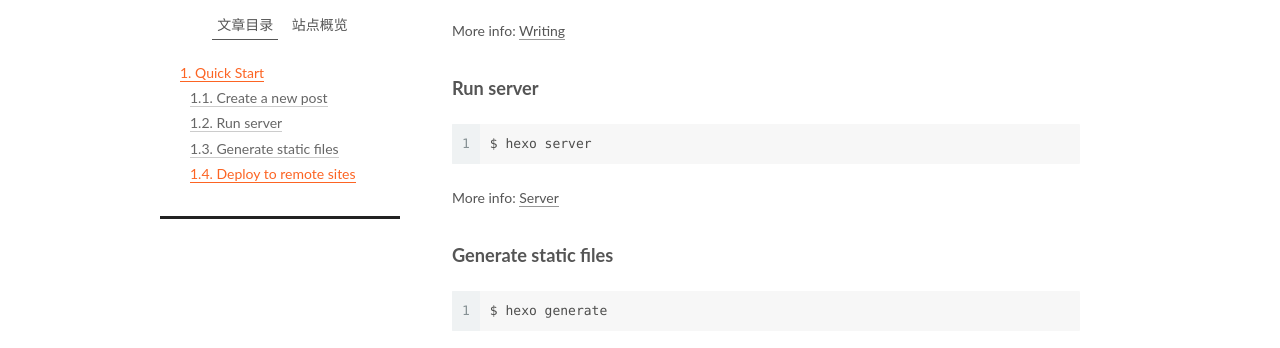
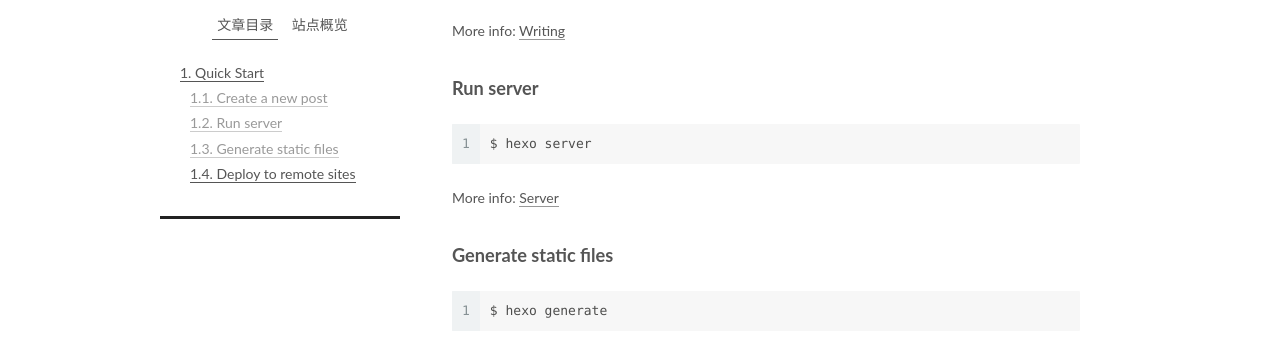
Before and after one commit to pmxiexin/blog, a plain HTML site: page 2018/12/25/hello-world/index.html in a window 1280 px wide. Shown: the part 429-777 px from the top of the page. Drawn offline with Linux system fonts and the light colour scheme.

Commit message:
Site updated: 2018-12-27 09:02:18

```diff
--- a/css/main.css
+++ b/css/main.css
@@ -1838,7 +1838,7 @@ pre .javascript .function {
   width: 4px;
   height: 4px;
   border-radius: 50%;
-  background: #cd9c38;
+  background: #96ffb9;
 }
 .links-of-blogroll {
   font-size: 13px;
@@ -3189,3 +3189,10 @@ pre .javascript .function {
 .btn {
   padding: 0 30px;
 }
+.post-toc .nav .active > a {
+  color: #555;
+  border-bottom-color: #555;
+}
+.post-toc ol a {
+  color: #999;
+}
```
